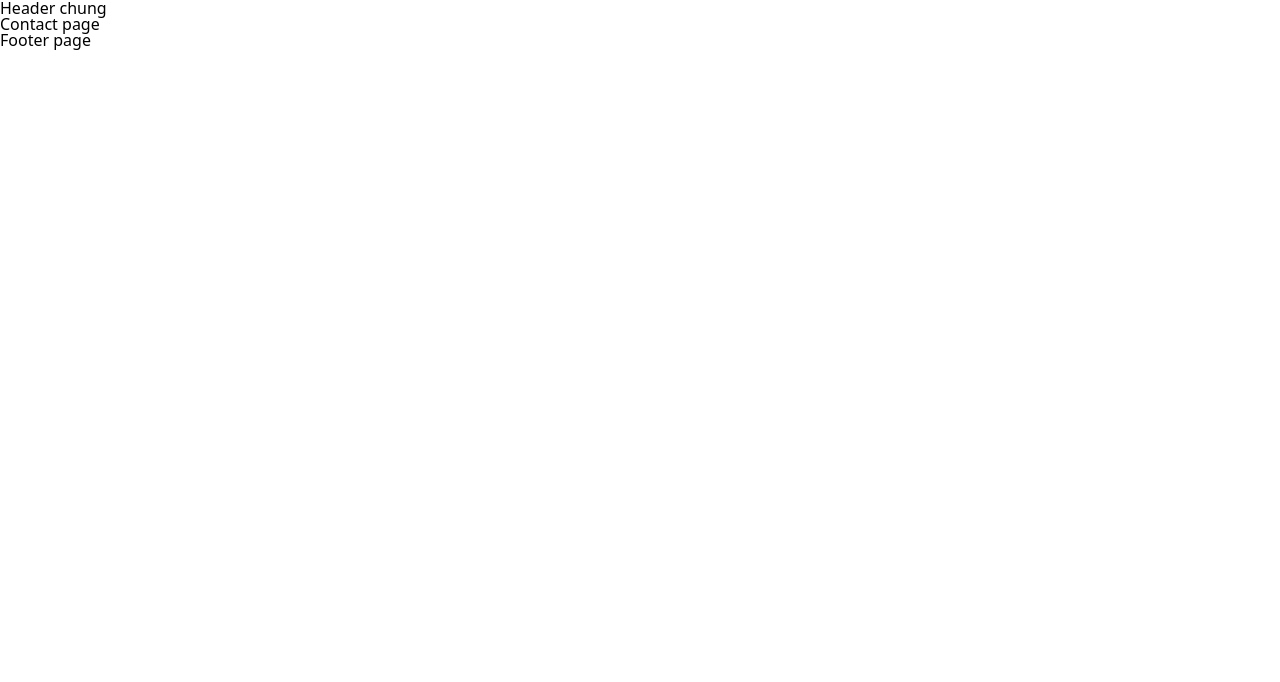
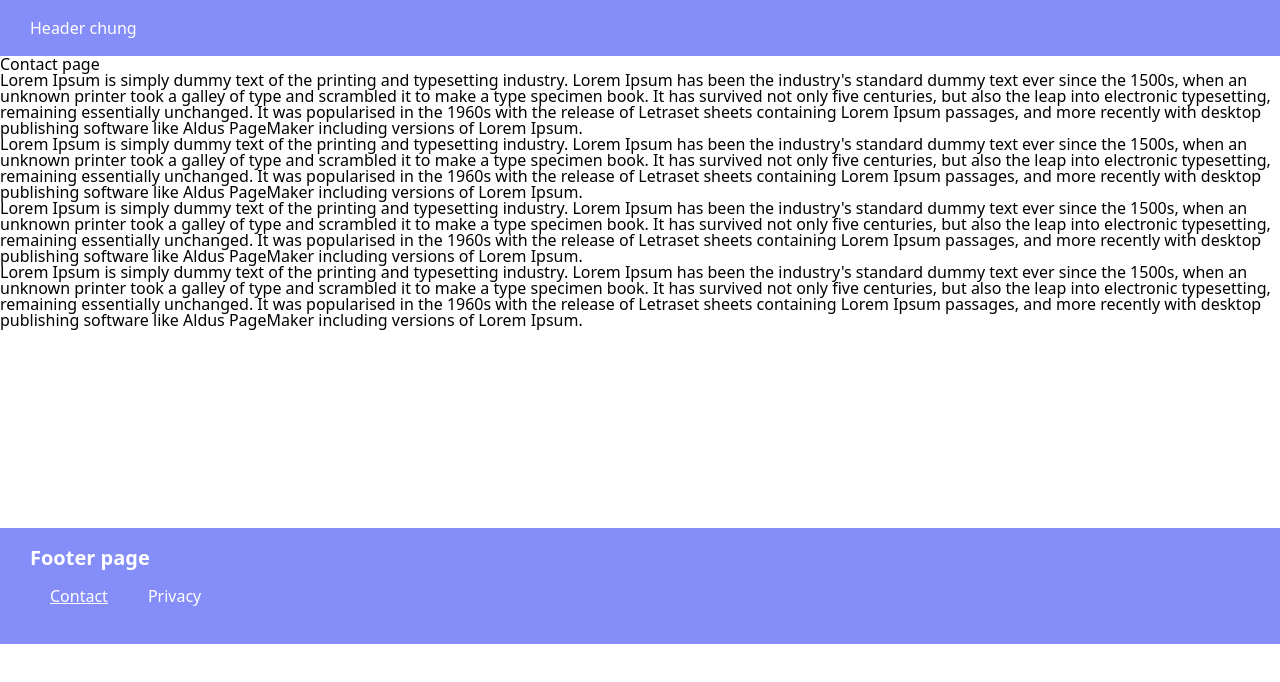
Before and after one commit to TAnhpika/f8-zoom-day36, a React (Vite) app: page /contact in a window 1280 px wide. Shown: the top 682 px of the page. Built offline with nearby package versions, Linux system fonts and the light colour scheme.

Commit message:
ScrollToTop with Contact and Privacy pages

```diff
--- a/package.json
+++ b/package.json
@@ -25,6 +25,7 @@
     "eslint": "^10.8.0",
     "eslint-plugin-react-hooks": "^7.1.1",
     "eslint-plugin-react-refresh": "^0.5.3",
+    "gh-pages": "^6.3.0",
     "globals": "^17.7.0",
     "sass-embedded": "^1.102.0",
     "vite": "^8.2.0"
--- a/src/components/AppRoutes/index.jsx
+++ b/src/components/AppRoutes/index.jsx
@@ -20,9 +20,13 @@ import User from "../../pages/User";
 import Settings from "../../pages/Settings";
 import NotFound from "../../pages/NotFound";
 
+// component
+import ScrollToTop from '../ScrollToTop'
+
 function AppRoutes() {
     return (
         <Router>
+            <ScrollToTop />
             <Routes>
                 <Route path="/admin" element={<AdminLayout />}>
                     <Route index element={<Dashboard />} />
--- a/src/components/ScrollToTop/index.js
+++ b/src/components/ScrollToTop/index.js
@@ -0,0 +1,12 @@
+import { useEffect } from "react";
+import { useLocation } from "react-router-dom";
+
+function ScrollToTop() {
+    const location = useLocation();
+
+    useEffect(() => {
+        window.scrollTo(0, 0);
+    }, [location.pathname]);
+}
+
+export default ScrollToTop;
--- a/src/layouts/DefaultLayout/components/Footer/Footer.module.scss
+++ b/src/layouts/DefaultLayout/components/Footer/Footer.module.scss
@@ -0,0 +1,28 @@
+.wrapper {
+    margin-top: 200px;
+    padding: 20px 30px;
+    color: #fff;
+    background: #858df8;
+
+    h1 {
+        font-weight: 600;
+        font-size: 20px;
+    }
+}
+
+ul {
+    display: flex;
+
+    li {
+        margin: 20px;
+    }
+
+    .item {
+        color: #fff;
+    }
+}
+
+.active {
+    color: #fff;
+    text-decoration: underline;
+}
--- a/src/layouts/DefaultLayout/components/Footer/index.jsx
+++ b/src/layouts/DefaultLayout/components/Footer/index.jsx
@@ -1,5 +1,33 @@
+import { NavLink } from "react-router-dom";
+import styles from "./Footer.module.scss";
+
 function Footer() {
-    return <h1>Footer page</h1>;
+    const items = [
+        {
+            to: "/contact",
+            title: "Contact",
+        },
+        {
+            to: "/privacy",
+            title: "Privacy",
+        },
+    ];
+    return (
+        <>
+            <nav className={styles.wrapper}>
+                <h1>Footer page</h1>
+                <ul>
+                    {items.map((item, index) => {
+                        return (
+                            <li key={index} >
+                                <NavLink className={ ({isActive}) => isActive ? styles.active : styles.item} to={item.to}>{item.title}</NavLink>
+                            </li>
+                        );
+                    })}
+                </ul>
+            </nav>
+        </>
+    );
 }
 
 export default Footer;
--- a/src/layouts/components/Header/Header.module.scss
+++ b/src/layouts/components/Header/Header.module.scss
@@ -0,0 +1,5 @@
+.header {
+    padding: 20px 30px;
+    color: #fff;
+    background: #858df8;
+}
--- a/src/layouts/components/Header/index.jsx
+++ b/src/layouts/components/Header/index.jsx
@@ -1,5 +1,7 @@
+import styles from './Header.module.scss'
+
 function Header() {
-    return <h1>Header chung</h1>;
+    return <h1 className={styles.header}>Header chung</h1>;
 }
 
 export default Header;
--- a/src/pages/Contact/index.jsx
+++ b/src/pages/Contact/index.jsx
@@ -1,5 +1,57 @@
 function Contact() {
-    return <h1>Contact page</h1>;
+    return (
+        <>
+            <h1>Contact page</h1>
+            <p>
+                Lorem Ipsum is simply dummy text of the printing and typesetting
+                industry. Lorem Ipsum has been the industry's standard dummy
+                text ever since the 1500s, when an unknown printer took a galley
+                of type and scrambled it to make a type specimen book. It has
+                survived not only five centuries, but also the leap into
+                electronic typesetting, remaining essentially unchanged. It was
+                popularised in the 1960s with the release of Letraset sheets
+                containing Lorem Ipsum passages, and more recently with desktop
+                publishing software like Aldus PageMaker including versions of
+                Lorem Ipsum.
+            </p>
+            <p>
+                Lorem Ipsum is simply dummy text of the printing and typesetting
+                industry. Lorem Ipsum has been the industry's standard dummy
+                text ever since the 1500s, when an unknown printer took a galley
+                of type and scrambled it to make a type specimen book. It has
+                survived not only five centuries, but also the leap into
+                electronic typesetting, remaining essentially unchanged. It was
+                popularised in the 1960s with the release of Letraset sheets
+                containing Lorem Ipsum passages, and more recently with desktop
+                publishing software like Aldus PageMaker including versions of
+                Lorem Ipsum.
+            </p>
+            <p>
+                Lorem Ipsum is simply dummy text of the printing and typesetting
+                industry. Lorem Ipsum has been the industry's standard dummy
+                text ever since the 1500s, when an unknown printer took a galley
+                of type and scrambled it to make a type specimen book. It has
+                survived not only five centuries, but also the leap into
+                electronic typesetting, remaining essentially unchanged. It was
+                popularised in the 1960s with the release of Letraset sheets
+                containing Lorem Ipsum passages, and more recently with desktop
+                publishing software like Aldus PageMaker including versions of
+                Lorem Ipsum.
+            </p>
+            <p>
+                Lorem Ipsum is simply dummy text of the printing and typesetting
+                industry. Lorem Ipsum has been the industry's standard dummy
+                text ever since the 1500s, when an unknown printer took a galley
+                of type and scrambled it to make a type specimen book. It has
+                survived not only five centuries, but also the leap into
+                electronic typesetting, remaining essentially unchanged. It was
+                popularised in the 1960s with the release of Letraset sheets
+                containing Lorem Ipsum passages, and more recently with desktop
+                publishing software like Aldus PageMaker including versions of
+                Lorem Ipsum.
+            </p>
+        </>
+    );
 }
 
 export default Contact;
--- a/src/pages/Privacy/index.jsx
+++ b/src/pages/Privacy/index.jsx
@@ -1,5 +1,19 @@
 function Privacy() {
-    return <h1>Privacy page</h1>;
+    return (
+        <>
+            <h1>Privacy page</h1>
+            <p>Lorem ipsum dolor sit amet consectetur adipisicing elit. Quia harum saepe sapiente temporibus optio ipsum amet earum eaque! Expedita dignissimos sequi dolores ipsum veniam amet voluptas unde. Quas, cupiditate. Reprehenderit!</p>
+            <p>Lorem ipsum dolor sit amet consectetur adipisicing elit. Quia harum saepe sapiente temporibus optio ipsum amet earum eaque! Expedita dignissimos sequi dolores ipsum veniam amet voluptas unde. Quas, cupiditate. Reprehenderit!</p>
+            <p>Lorem ipsum dolor sit amet consectetur adipisicing elit. Quia harum saepe sapiente temporibus optio ipsum amet earum eaque! Expedita dignissimos sequi dolores ipsum veniam amet voluptas unde. Quas, cupiditate. Reprehenderit!</p>
+            <p>Lorem ipsum dolor sit amet consectetur adipisicing elit. Quia harum saepe sapiente temporibus optio ipsum amet earum eaque! Expedita dignissimos sequi dolores ipsum veniam amet voluptas unde. Quas, cupiditate. Reprehenderit!</p>
+            <p>Lorem ipsum dolor sit amet consectetur adipisicing elit. Quia harum saepe sapiente temporibus optio ipsum amet earum eaque! Expedita dignissimos sequi dolores ipsum veniam amet voluptas unde. Quas, cupiditate. Reprehenderit!</p>
+            <p>Lorem ipsum dolor sit amet consectetur adipisicing elit. Quia harum saepe sapiente temporibus optio ipsum amet earum eaque! Expedita dignissimos sequi dolores ipsum veniam amet voluptas unde. Quas, cupiditate. Reprehenderit!</p>
+            <p>Lorem ipsum dolor sit amet consectetur adipisicing elit. Quia harum saepe sapiente temporibus optio ipsum amet earum eaque! Expedita dignissimos sequi dolores ipsum veniam amet voluptas unde. Quas, cupiditate. Reprehenderit!</p>
+            <p>Lorem ipsum dolor sit amet consectetur adipisicing elit. Quia harum saepe sapiente temporibus optio ipsum amet earum eaque! Expedita dignissimos sequi dolores ipsum veniam amet voluptas unde. Quas, cupiditate. Reprehenderit!</p>
+            <p>Lorem ipsum dolor sit amet consectetur adipisicing elit. Quia harum saepe sapiente temporibus optio ipsum amet earum eaque! Expedita dignissimos sequi dolores ipsum veniam amet voluptas unde. Quas, cupiditate. Reprehenderit!</p>
+            <p>Lorem ipsum dolor sit amet consectetur adipisicing elit. Quia harum saepe sapiente temporibus optio ipsum amet earum eaque! Expedita dignissimos sequi dolores ipsum veniam amet voluptas unde. Quas, cupiditate. Reprehenderit!</p>
+        </>
+    );
 }
 
 export default Privacy;
```
Also changed, not shown: 1 other file (tests, documents, lock files or other folders).
